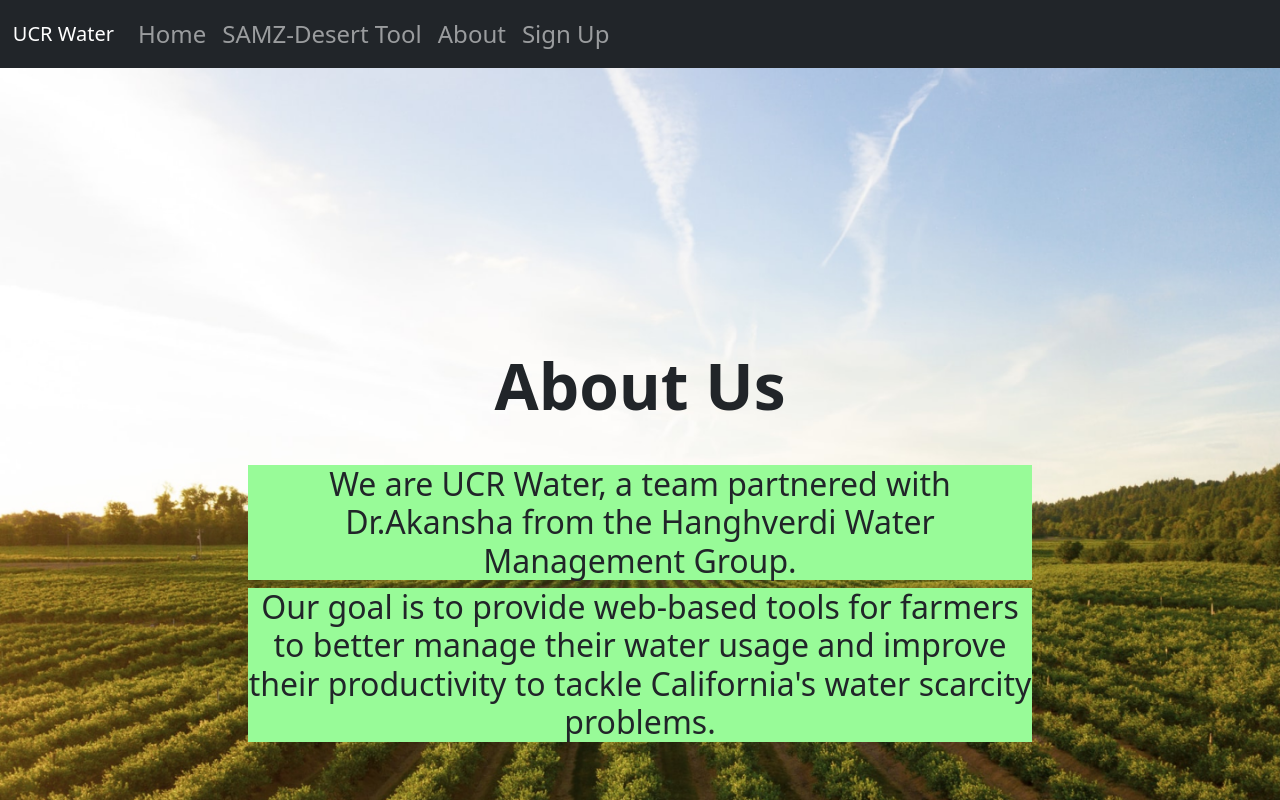
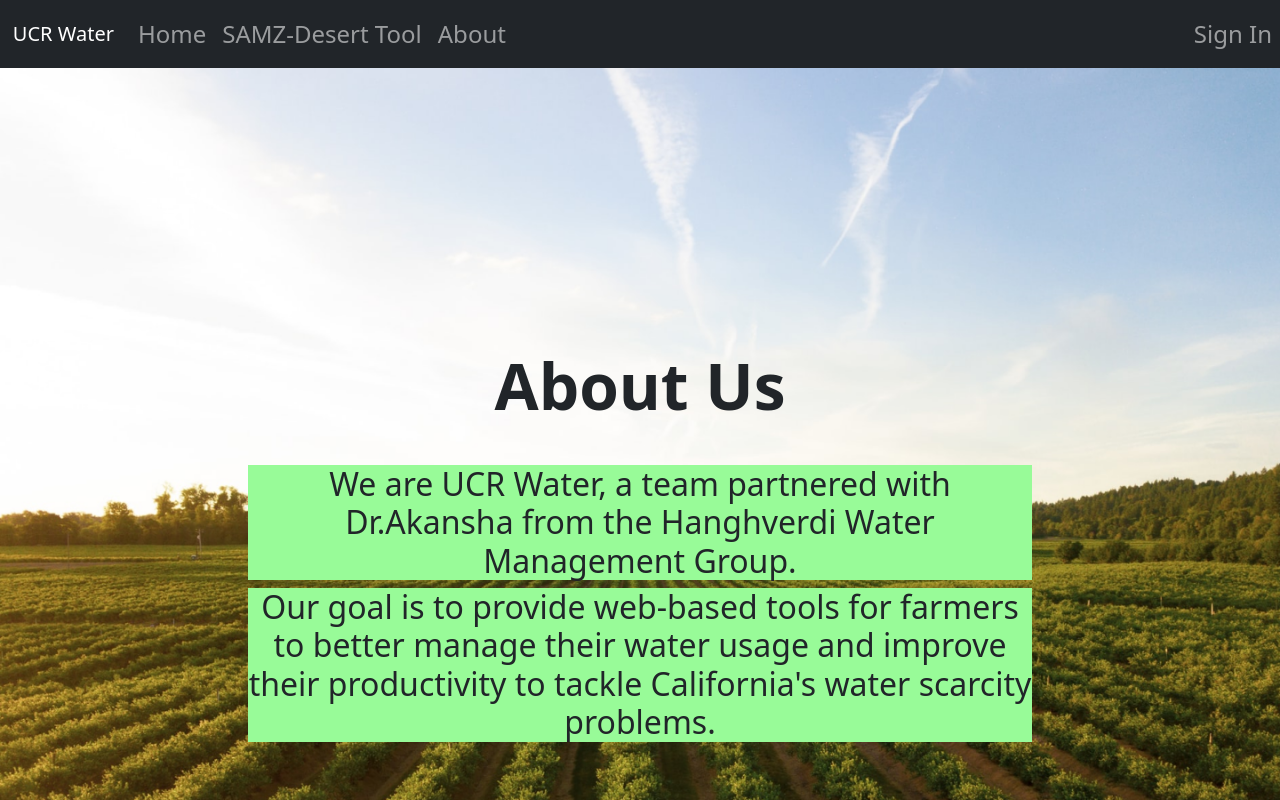
Before and after one commit to CS-UCR/senior-design-project-farmersonly, a Next.js app: page /about in a window 1280 px wide. Shown: the top 800 px of the page. Built offline with nearby package versions, Linux system fonts and the light colour scheme.

Commit message:
Swicthed Sign Up to Sign In, moved to right side

```diff
--- a/components/navbar.js
+++ b/components/navbar.js
@@ -1,22 +1,23 @@
-import React, {Component} from 'react';
-import {Navbar, Nav} from 'react-bootstrap';
-import 'bootstrap/dist/css/bootstrap.min.css';
+import React, { Component } from "react";
+import { Navbar, Nav } from "react-bootstrap";
+import "bootstrap/dist/css/bootstrap.min.css";
 
-import styles from '../styles/navbar.module.css'
+import styles from "../styles/navbar.module.css";
 
-export default function navbar(){
+export default function navbar() {
   return (
     <Navbar bg="dark" variant="dark" sticky="top" className={styles.container}>
-
       <Navbar.Brand>UCR Water</Navbar.Brand>
 
       <Nav className="me-auto">
         <Nav.Link href="landing">Home</Nav.Link>
         <Nav.Link href="samz">SAMZ-Desert Tool</Nav.Link>
         <Nav.Link href="about">About</Nav.Link>
-          <Nav.Link href="signup">Sign Up</Nav.Link>
       </Nav>
 
+      <Nav className="justify-content-end">
+        <Nav.Link href="signin">Sign In</Nav.Link>
+      </Nav>
     </Navbar>
-    )
+  );
 }
```
Lines whose indentation alone changed are shown as unchanged.
